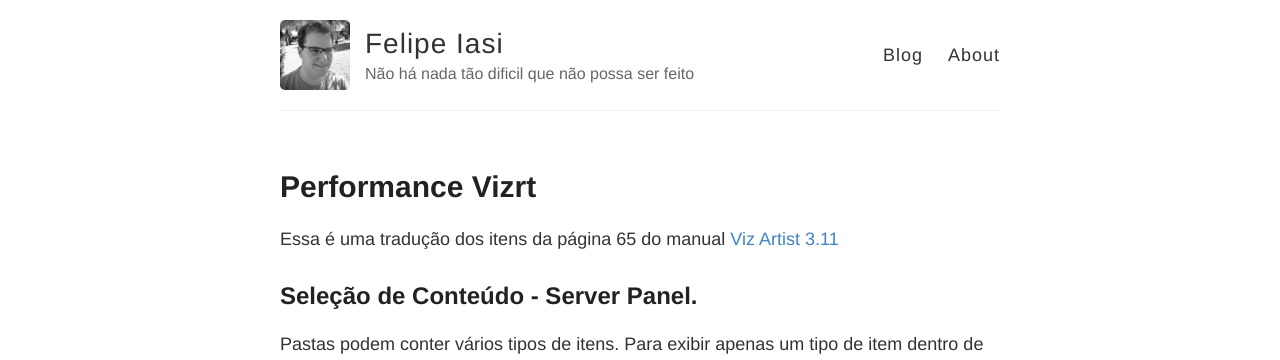
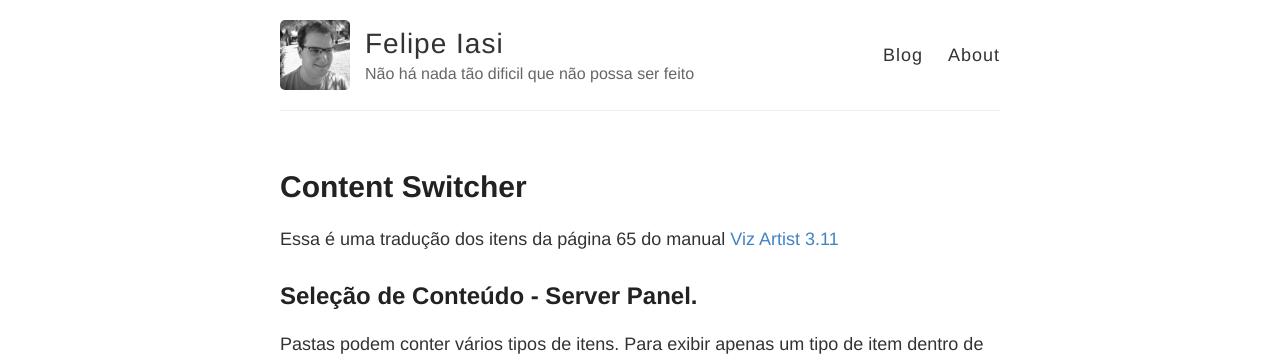
Before and after one commit to ficosta/ficosta.github.io, a Jekyll site: the page built from _posts/2018-12-27-Content_Switcher_Vizrt.md, in a window 1280 px wide. Shown: the top 360 px of the page. Built offline with Jekyll 4.4.1, drawn with Linux system fonts in a browser that asks for light colours; comment, search, counter and statistics services are not loaded.

Commit message:
update titulo

```diff
--- a/_posts/2018-12-27-Content_Switcher_Vizrt.md
+++ b/_posts/2018-12-27-Content_Switcher_Vizrt.md
@@ -1,9 +1,9 @@
 ---
 layout: post
-title: Performance Vizrt
+title: Content Switcher
 comments: true
-categories: [Vizrt, troubleshooting]
-tags: [troubleshooting, vizrt, Performance]
+categories: [Vizrt, Interface Gráfica]
+tags: [vizrt]
 ---
 
 Essa é uma tradução dos itens da página 65 do manual [Viz Artist 3.11](http://docs.vizrt.com/viz-artist-guide-3.11.pdf#page=65)
```
